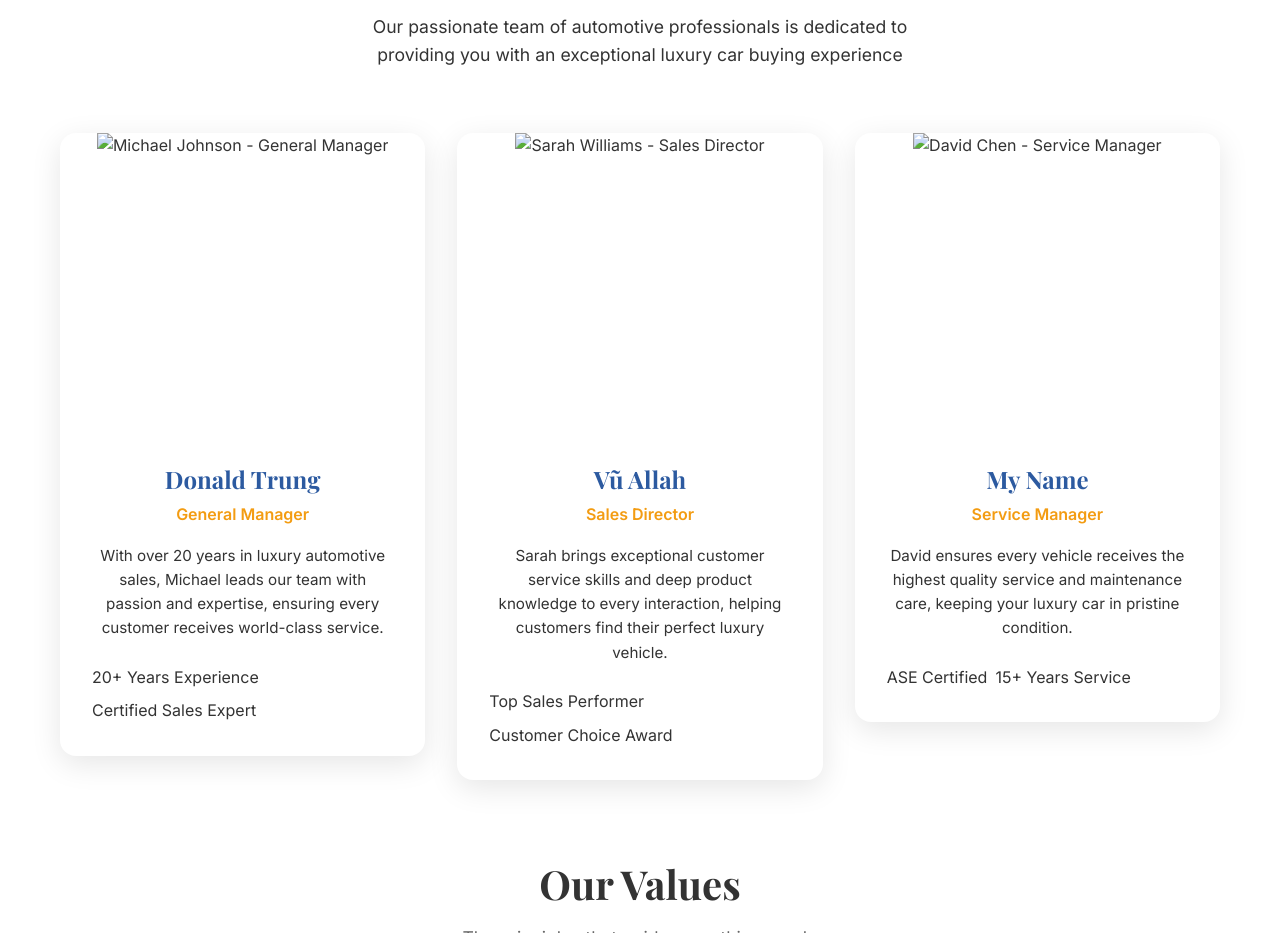
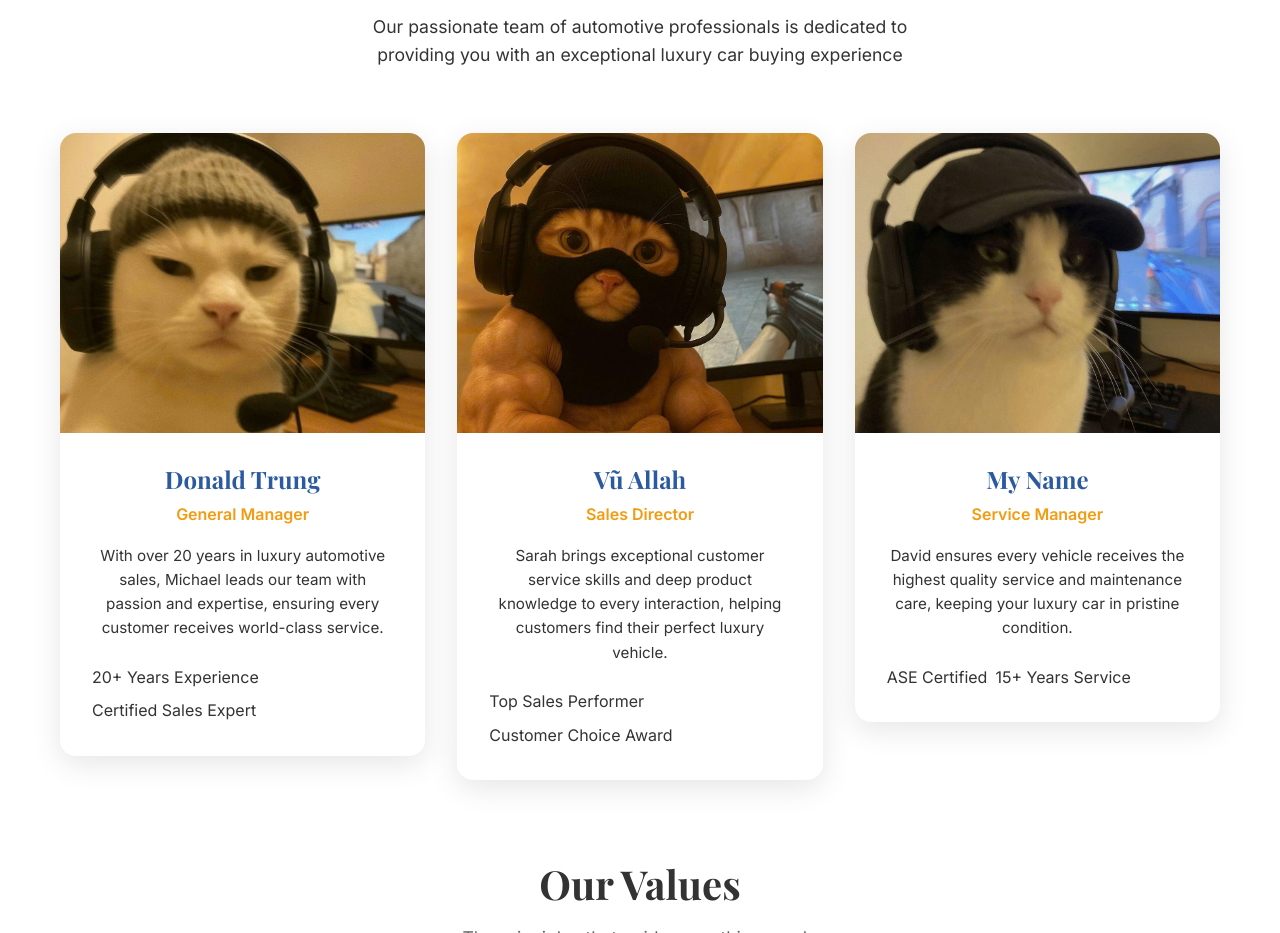
Before and after one commit to DucTrung3110/web_car, a plain HTML site: page about.html in a window 1280 px wide. Shown: the part 1880-2813 px from the top of the page. Drawn offline with nearby package versions, Linux system fonts and the light colour scheme; the site is published under a folder, as on GitHub Pages, so addresses that start at the root find nothing.

Commit message:
Update about.html

```diff
--- a/about.html
+++ b/about.html
@@ -173,7 +173,7 @@
                         <article class="team-member">
                             <div class="member-card">
                                 <div class="member-image">
-                                    <img src="/images/z6705313451684_86e5b00d3ac376a8db5af926c31c7cdd.jpg" alt="Michael Johnson - General Manager" loading="lazy">
+                                    <img src="./images/z6705313451684_86e5b00d3ac376a8db5af926c31c7cdd.jpg" alt="Donald Trung - General Manager" loading="lazy">
                                     <div class="member-overlay">
                                         <div class="social-links">
                                             <a href="#" aria-label="LinkedIn"><i class="fab fa-linkedin"></i></a>
@@ -198,7 +198,7 @@
                         <article class="team-member">
                             <div class="member-card">
                                 <div class="member-image">
-                                    <img src="/images/z6705311797165_78e659c887d69b7d61864276fa5a0d49.jpg" alt="Sarah Williams - Sales Director" loading="lazy">
+                                    <img src="./images/z6705311797165_78e659c887d69b7d61864276fa5a0d49.jpg" alt="Vũ Allah - Sales Director" loading="lazy">
                                     <div class="member-overlay">
                                         <div class="social-links">
                                             <a href="#" aria-label="LinkedIn"><i class="fab fa-linkedin"></i></a>
@@ -223,7 +223,7 @@
                         <article class="team-member">
                             <div class="member-card">
                                 <div class="member-image">
-                                    <img src="/images/z6705313367890_3ccabede3b322df96005bb81407e10bc.jpg" alt="David Chen - Service Manager" loading="lazy">
+                                    <img src="./images/z6705313367890_3ccabede3b322df96005bb81407e10bc.jpg" alt="My Name - Service Manager" loading="lazy">
                                     <div class="member-overlay">
                                         <div class="social-links">
                                             <a href="#" aria-label="LinkedIn"><i class="fab fa-linkedin"></i></a>
```
